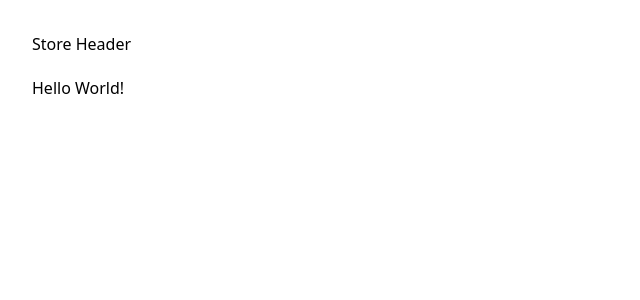
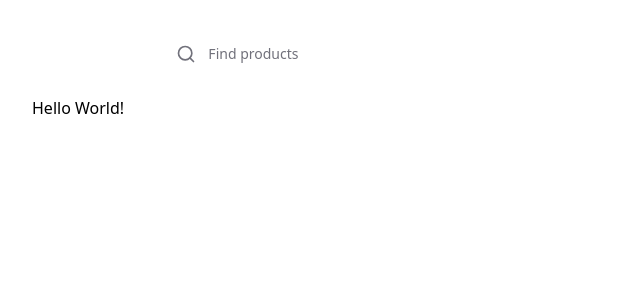
Before and after one commit to igortuag/devstore, a Next.js app: page / in a window 1280 px wide. Shown: the top 300 px of the page, without its empty margins (0-640 px from the left). Built offline with nearby package versions, Linux system fonts and the light colour scheme.

Commit message:
add search form to Header component and update lucide-react dependency

```diff
--- a/app/components/header.tsx
+++ b/app/components/header.tsx
@@ -1,7 +1,24 @@
+import { Search } from "lucide-react";
+import Link from "next/link";
+
 export default function Header() {
   return (
-    <header>
-      <h1>Store Header</h1>
+    <header className="flex items-center justify-between">
+      <div className="flex items-center gap-5">
+        <Link href="/" className="text-2xl font-extrabold text-white">
+          devstore
+        </Link>
+
+        <form className="flex w-[320px] items-center gap-3 rounded-full bg-zinc-9000 px-5 py-3 ring-zinc-700 ">
+          <Search className="w-5 h-5 text-zinc-500" />
+
+          <input
+            placeholder="Find products"
+            className="bg-transparent outline-none flex-1 text-sm placeholder:text-zinc-500 text-white"
+          />
+        </form>
+      </div>
+      <div className="flex items-center gap-4"></div>
     </header>
   );
 }
--- a/package.json
+++ b/package.json
@@ -9,6 +9,7 @@
     "lint": "eslint"
   },
   "dependencies": {
+    "lucide-react": "^0.554.0",
     "next": "16.0.3",
     "react": "19.2.0",
     "react-dom": "19.2.0"
```
Also changed, not shown: 1 other file (tests, documents, lock files or other folders).
